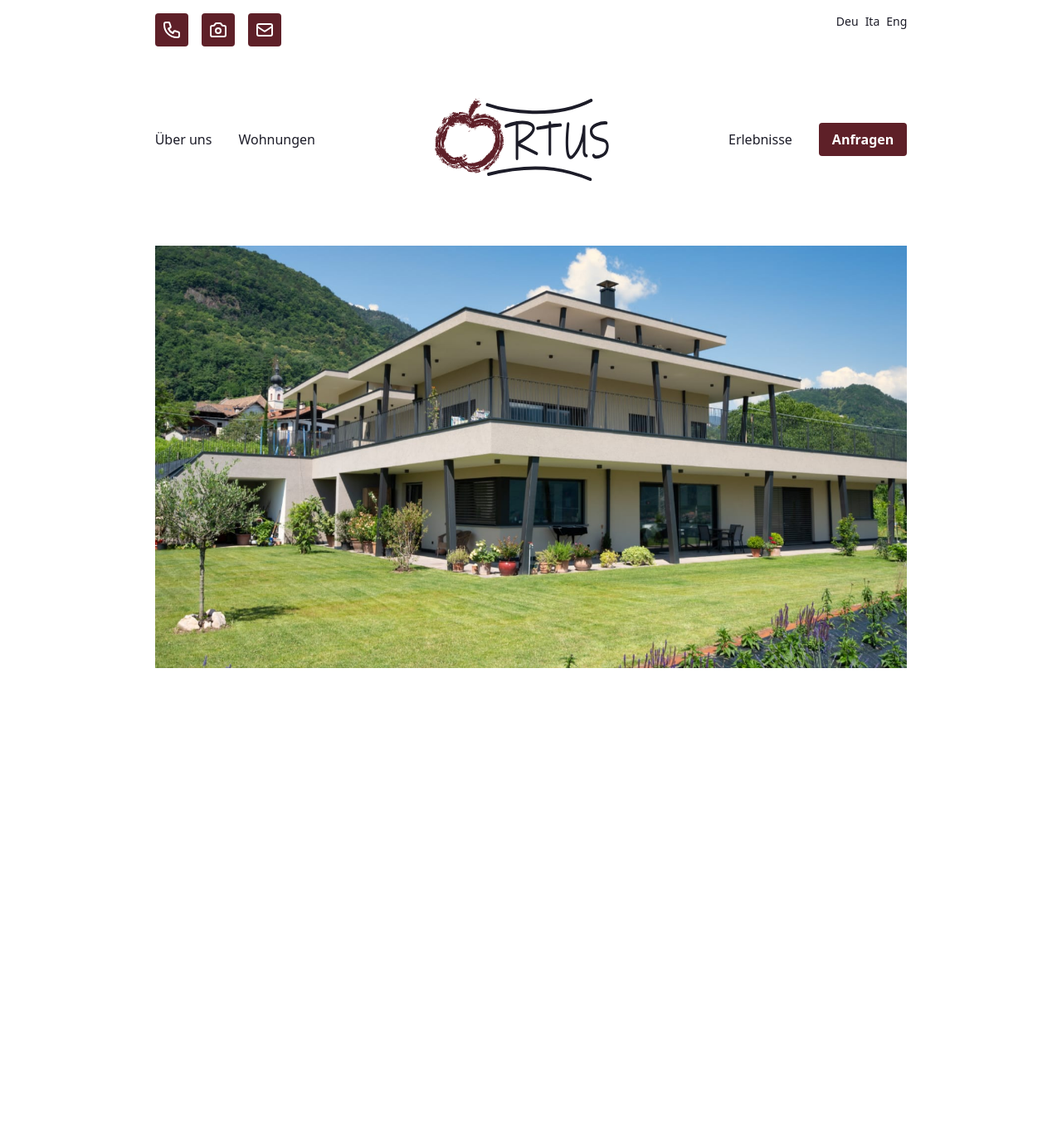
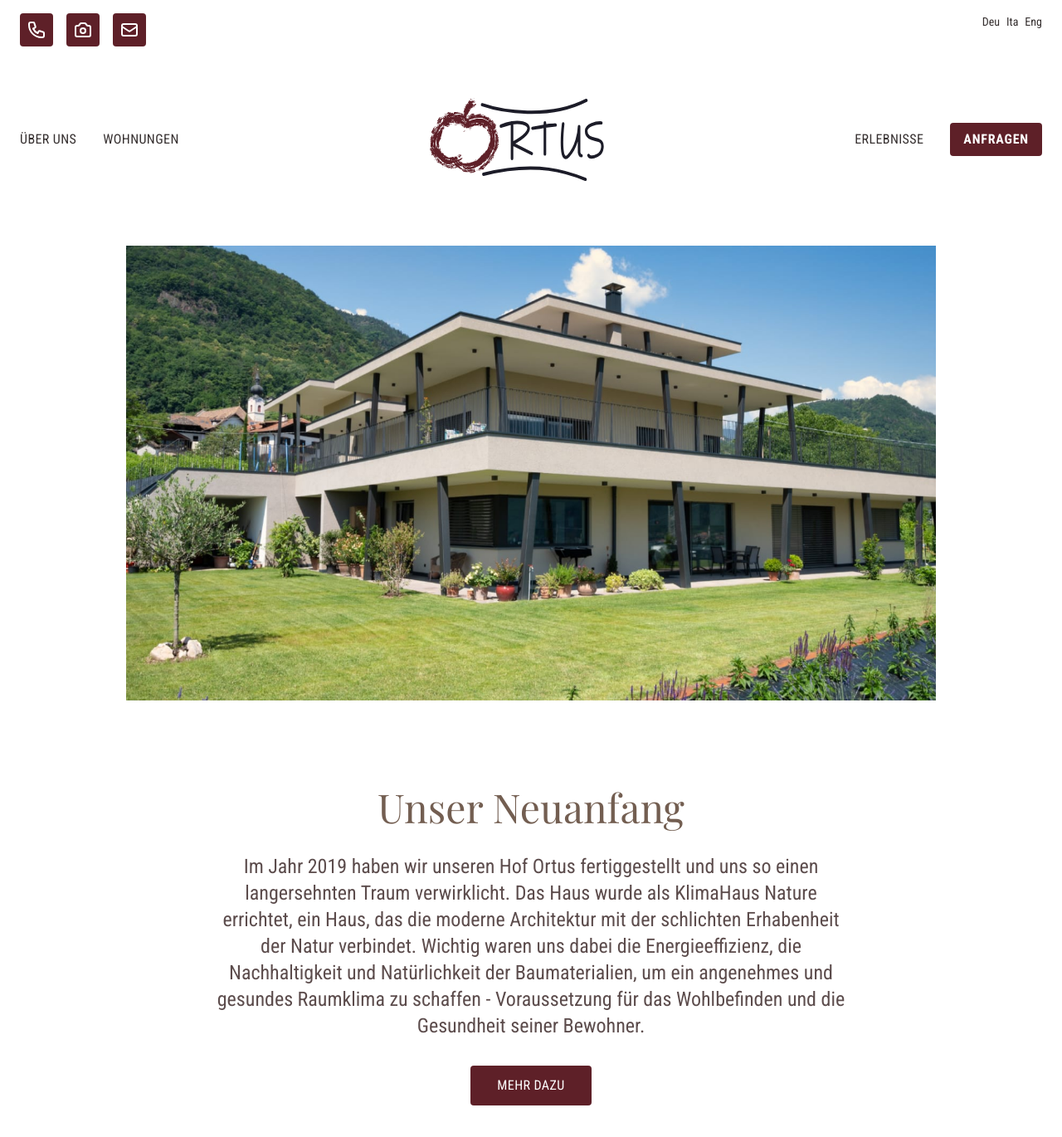
Before and after one commit to christiananese/ortus, a Next.js app: page / in a window 1280 px wide. Shown: the top 1370 px of the page at 83% size. Before the commit the page ends 875 px from the top, so only its background shows below. Built offline with nearby package versions, Linux system fonts and the light colour scheme.

Commit message:
Add intro

```diff
--- a/components/Hero/Hero.module.css
+++ b/components/Hero/Hero.module.css
@@ -3,11 +3,11 @@
 }
 
 .container {
-  @apply px-4 sm:px-6 max-w-6xl mx-auto;
+  @apply px-4 sm:px-6 max-w-6xl lg:max-w-5xl mx-auto;
 }
 
 .innerContainer {
-  @apply pt-20 pb-10 md:pt-24 md:pb-16;
+  @apply pt-12 pb-10 md:pt-24 md:pb-16;
 }
 
 .gridContainer {
@@ -15,5 +15,5 @@
 }
 
 .center {
-  @apply col-span-10 md:col-start-2 md:col-span-10;
+  @apply flex justify-between col-span-10 md:col-start-2 md:col-span-10 lg:col-start-1 lg:col-span-12;
 }
--- /dev/null
+++ b/components/Intro/Intro.module.css
@@ -0,0 +1,31 @@
+.section {
+  @apply relative;
+}
+
+.container {
+  @apply px-4 sm:px-6 max-w-6xl mx-auto;
+}
+
+.innerContainer {
+  @apply py-10 md:pb-16;
+}
+
+.gridContainer {
+  @apply grid items-center md:grid md:gap-12 md:grid-cols-12 lg:gap-20;
+}
+
+.center {
+  @apply col-span-10 md:col-start-2 md:col-span-10 flex flex-col justify-center items-center text-center;
+}
+
+.title {
+  @apply text-5xl text-secondary font-serif;
+}
+
+.p {
+  @apply text-xl text-default max-w-prose py-4 md:text-2xl md:py-8 md:text-default-alt;
+}
+
+.btn {
+  @apply uppercase leading-8 px-8 font-medium tracking-wide;
+}
--- /dev/null
+++ b/components/Intro/index.js
@@ -0,0 +1,33 @@
+import React from "react";
+import s from "./Intro.module.css";
+import Image from "next/image";
+import Button from "../Button";
+
+function Intro() {
+  return (
+    <section className={s.section}>
+      <div className={s.container}>
+        <div className={s.innerContainer}>
+          <div className={s.gridContainer}>
+            <div className={s.center}>
+              <h1 className={s.title}>Unser Neuanfang</h1>
+              <p className={s.p}>
+                Im Jahr 2019 haben wir unseren Hof Ortus fertiggestellt und uns
+                so einen langersehnten Traum verwirklicht. Das Haus wurde als
+                KlimaHaus Nature errichtet, ein Haus, das die moderne
+                Architektur mit der schlichten Erhabenheit der Natur verbindet.
+                Wichtig waren uns dabei die Energieeffizienz, die Nachhaltigkeit
+                und Natürlichkeit der Baumaterialien, um ein angenehmes und
+                gesundes Raumklima zu schaffen - Voraussetzung für das
+                Wohlbefinden und die Gesundheit seiner Bewohner.{" "}
+              </p>
+              <Button className={s.btn}>Mehr dazu</Button>
+            </div>
+          </div>
+        </div>
+      </div>
+    </section>
+  );
+}
+
+export default Intro;
--- a/components/Navigation/Navigation.module.css
+++ b/components/Navigation/Navigation.module.css
@@ -4,17 +4,17 @@
 
 /* ck, gz lp as */
 .container {
-  @apply px-4 sm:px-6 max-w-6xl mx-auto;
+  @apply px-4 sm:px-6 max-w-6xl lg:max-w-7xl mx-auto;
 }
 
 /* hg, hh, bb, bg */
 .innerContainer {
-  @apply grid items-center md:grid md:gap-12 md:grid-cols-12 lg:gap-20 pt-16;
+  @apply items-center md:pt-16 md:grid md:gap-12 md:grid-cols-12 lg:gap-20;
 }
 
 /*  */
 .center {
-  @apply col-span-10 md:col-start-2 md:col-span-10 flex justify-between;
+  @apply flex justify-between col-span-10 md:col-start-2 md:col-span-10 lg:col-start-1 lg:col-span-12;
 }
 
 .logoContainer {
@@ -22,11 +22,11 @@
 }
 
 .left {
-  @apply flex space-x-8 items-center flex-shrink-0;
+  @apply hidden sm:flex space-x-8 items-center flex-shrink-0;
 }
 
 .right {
-  @apply flex space-x-8 text-right items-center flex-shrink-0;
+  @apply hidden sm:flex space-x-8 text-right items-center flex-shrink-0;
 }
 
 .h1 {
--- a/components/Navigation/index.js
+++ b/components/Navigation/index.js
@@ -14,14 +14,14 @@ function Navigation() {
             <ul className={s.left}>
               <li>
                 <Link href="/">
-                  <a className="text-default hover:text-primary-hover flex-shrink-0">
+                  <a className="text-default hover:text-primary-hover flex-shrink-0 uppercase leading-8 font-medium tracking-wide">
                     Über uns
                   </a>
                 </Link>
               </li>
               <li>
                 <Link href="/">
-                  <a className="text-default hover:text-primary-hover">
+                  <a className="text-default hover:text-primary-hover uppercase leading-8 font-medium tracking-wide">
                     Wohnungen
                   </a>
                 </Link>
@@ -40,13 +40,15 @@ function Navigation() {
             <ul className={s.left}>
               <li>
                 <Link href="/">
-                  <a className="text-default hover:text-primary-hover">
+                  <a className="text-default hover:text-primary-hover uppercase leading-8 font-medium tracking-wide">
                     Erlebnisse
                   </a>
                 </Link>
               </li>
               <li>
-                <Button>Anfragen</Button>
+                <Button className=" uppercase font-base tracking-wider">
+                  Anfragen
+                </Button>
               </li>
             </ul>
           </div>
--- a/components/TopNav/TopNav.module.css
+++ b/components/TopNav/TopNav.module.css
@@ -4,7 +4,7 @@
 
 /* ck, gz lp as */
 .container {
-  @apply px-4 sm:px-6 max-w-6xl mx-auto;
+  @apply px-4 sm:px-6 max-w-6xl lg:max-w-7xl mx-auto;
 }
 
 /* hg, hh, bb, bg */
@@ -14,7 +14,7 @@
 
 /*  */
 .center {
-  @apply col-span-10 md:col-start-2 md:col-span-10 flex justify-between;
+  @apply flex justify-between col-span-10 md:col-start-2 md:col-span-10 lg:col-start-1 lg:col-span-12;
 }
 
 .iconContainer {
--- /dev/null
+++ b/pages/_document.js
@@ -0,0 +1,24 @@
+import Document, { Head, Html, Main, NextScript } from "next/document";
+
+class MyDocument extends Document {
+  render() {
+    return (
+      <Html>
+        <Head>
+          <link rel="preconnect" href="https://fonts.googleapis.com" />
+          <link rel="preconnect" href="https://fonts.gstatic.com" crossOrigin />
+          <link
+            href="https://fonts.googleapis.com/css2?family=Playfair+Display&family=Roboto+Condensed:wght@400;700&display=swap"
+            rel="stylesheet"
+          />
+        </Head>
+        <body className="loading">
+          <Main />
+          <NextScript />
+        </body>
+      </Html>
+    );
+  }
+}
+
+export default MyDocument;
--- a/pages/index.js
+++ b/pages/index.js
@@ -5,6 +5,7 @@ import Hero from "../components/Hero";
 import Slider from "../sections/slider";
 import TopNav from "../components/TopNav";
 import Navigation from "../components/Navigation";
+import Intro from "../components/Intro";
 
 export default function Home() {
   return (
@@ -19,6 +20,7 @@ export default function Home() {
         <TopNav />
         <Navigation />
         <Hero />
+        <Intro />
       </main>
       <footer></footer>
     </div>
--- a/sections/heros/hero.module.css
+++ b/sections/heros/hero.module.css
@@ -4,7 +4,7 @@
 
 /* ck, gz lp as */
 .container {
-  @apply px-4 sm:px-6 max-w-6xl mx-auto;
+  @apply px-4 sm:px-6 max-w-6xl lg:max-w-7xl mx-auto;
 }
 
 /* hg, hh, bb, bg */
--- a/styles/root.css
+++ b/styles/root.css
@@ -3,11 +3,13 @@
   --primary-hover: #852d39; /* #391318; */
   --secondary: #ffffff;
   --hover: rgba(255, 255, 255, 0.075);
+  --hover-dark: rgba(0, 0, 0, 0.65);
 
-  --text-default: #1c1c28;
+  --text-default: rgb(54, 48, 48);
+  --text-default-alt: rgb(92, 76, 76);
 
   --text-primary: white;
-  --text-secondary: black;
+  --text-secondary: #735e51;
 
   --gray: #c4c4c4;
   --cyan: #22b8cf;
@@ -17,7 +19,9 @@
 
   --active: var(--blue);
 
-  --font-sans: "Roboto", -apple-system, system-ui, BlinkMacSystemFont,
+  --font-serif: "Playfair Display", ui-serif, Georgia, Cambria,
+    "Times New Roman", Times, serif;
+  --font-sans: "Roboto Condensed", -apple-system, system-ui, BlinkMacSystemFont,
     "Helvetica Neue", "Helvetica", sans-serif;
 
   --rounded-default: 4px;
--- a/tailwind.config.js
+++ b/tailwind.config.js
@@ -8,12 +8,18 @@ module.exports = {
         "primary-hover": "var(--primary-hover)",
         secondary: "var(--secondary)",
         active: "var(--active)",
+        hover: "var(--hover-dark)",
       },
       textColor: {
         default: "var(--text-default)",
+        "default-alt": "var(--text-default-alt)",
         primary: "var(--text-primary)",
         secondary: "var(--text-secondary)",
       },
+    },
+    fontFamily: {
+      sans: "var(--font-sans)",
+      serif: "var(--font-serif)",
     },
   },
   variants: {
```
